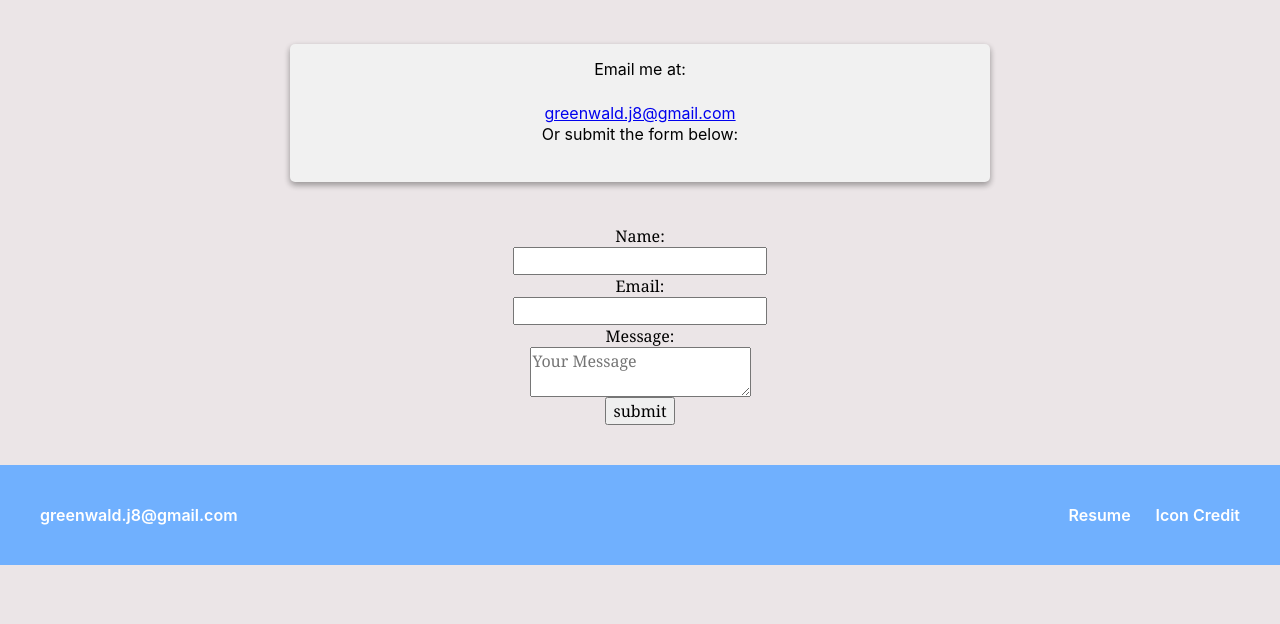
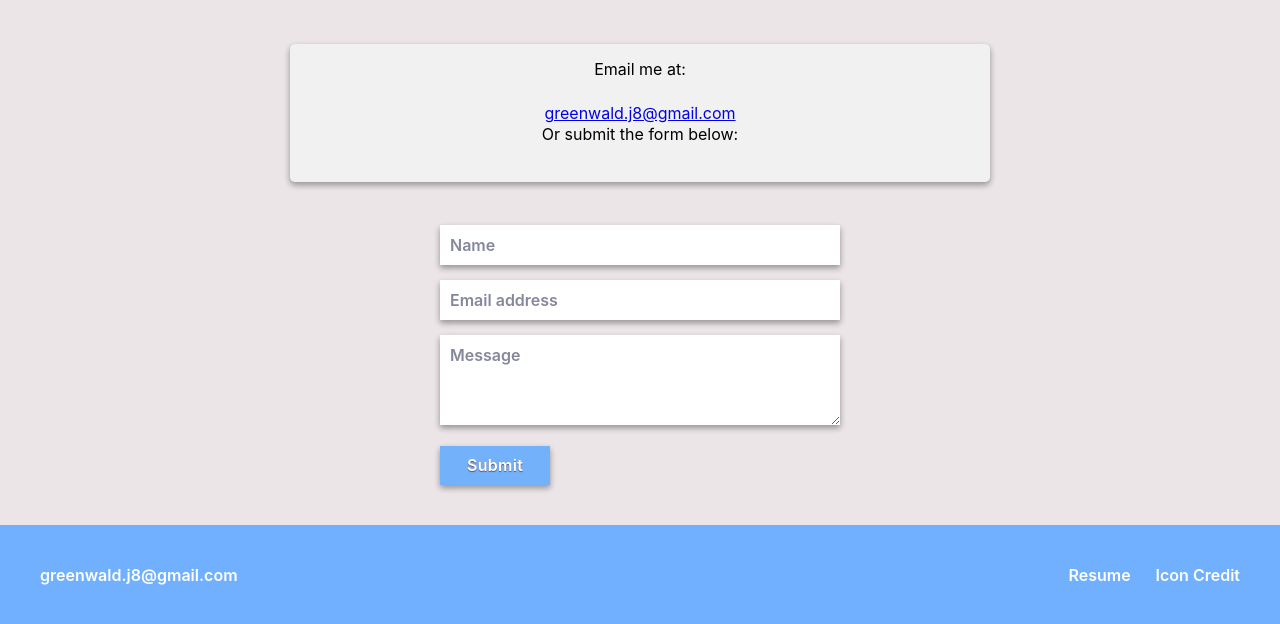
Before and after one commit to jacobg1/jacobg1.github.io, a Gatsby site: page /contact in a window 1280 px wide. Shown: the part 276-900 px from the top of the page. Before the commit the page ends 841 px from the top, so only its background shows below. Built offline with nearby package versions, Linux system fonts and the light colour scheme; Gatsby itself is replaced by a stand-in of ours.

Commit message:
styling contact form

```diff
--- a/src/components/contactForm.js
+++ b/src/components/contactForm.js
@@ -9,16 +9,40 @@ import loader from '../images/Ripple.svg'
 
 const MyForm = styled.form`
     margin: 0 auto;
-    text-align: center;
-    & input {
+    text-align: left;
+     width: 90%;
+     max-width: 400px;
+    & input, textarea {
+        font-weight: 600;
         display: block;
-        margin: 0 auto;
+        margin: 15px auto;
+        width: 100%;
+        padding: 10px;
+        box-shadow: 0 3px 6px rgba(0,0,0,0.16), 0 3px 6px rgba(0,0,0,0.23);
+        border: none;
+        color: #20224b;
+        font-family: -apple-system, BlinkMacSystemFont, Segoe UI, Roboto, Oxygen, Ubuntu, Cantarell, Fira Sans, Droid Sans, Helvetica Neue, sans-serif;
+        :focus {
+          outline-color: #73b2fb;
+        }
     }
     & textarea {
-        display: block;
-        margin: 0 auto;
+        height: 90px;
     }
-
+    & button {
+        font-weight: 600;
+        letter-spacing: .3px;
+        font-family: -apple-system, BlinkMacSystemFont, Segoe UI, Roboto, Oxygen, Ubuntu, Cantarell, Fira Sans, Droid Sans, Helvetica Neue, sans-serif;
+        border: 2px solid #73b2fb;
+        /* padding: 26px; */
+        line-height: 35px;
+        padding: 0 25px;
+        margin-top: 6px;
+        background: #73b2fb;
+        color: white;
+        text-shadow: 0 1px 1px rgb(106,80,91);
+        box-shadow: 0 3px 6px rgba(0,0,0,0.16), 0 3px 6px rgba(0,0,0,0.23);
+    }
     & input.error, textarea.error {
         border-color: red;
     }
@@ -46,7 +70,9 @@ const SuccessMessage = styled.div`
 `
 const LoadingSpinner = styled.img `
     display: none;
-    margin: 0 auto;
+    ${'' /* margin: 0 auto; */}
+     width: 90%;
+     max-width: 400px;
     ${({ loading }) => loading && `
         display: block;
     `}
@@ -60,6 +86,19 @@ const EmailErrorMessage = styled.div`
         display: block
     `}
 `
+const FormErrorHolder = styled.div`
+    width: 90%;
+    margin: 0 auto;
+    & ul {
+        margin-bottom: 0;
+    }
+     & li {
+        margin-bottom: 4px;
+        color: red;
+     }
+
+`
+
 class ContactForm extends Component {
     constructor() {
         super()
@@ -183,53 +222,61 @@ class ContactForm extends Component {
 
         return (
             <React.Fragment>
-                {
-                    formErrors.map(( error, index) => (
-                        <span key={ index }>{ error.text }</span>
-                    ))
-                }
+
+              <FormErrorHolder>
+                <ul>
+                  {
+                  formErrors.map(( error, index) => (
+                      <li key={ index }>{ error.text }</li>
+                  ))
+                  }
+                </ul>
+              </FormErrorHolder>
+
               <MyForm
                   onSubmit={ this.handleSubmit }
-                  submitted={this.state.submitted}
+                  submitted={ this.state.submitted }
                   >
 
-                <label>Name:</label>
+                {/* <label>Name:</label> */}
                 <input
                     className={ this.state.noName ? 'error' : '' }
                     type="text"
                     name="name"
-                    value={this.state.name}
-                    onChange={this.handleChange} />
+                    placeholder="Name"
+                    value={ this.state.name}
+                    onChange={ this.handleChange } />
                 {/* {
                   this.state.formErrors.noName
                   ? <p>please enter name</p>
                   : ''
                 } */}
-                <label>Email:</label>
+                {/* <label>Email:</label> */}
                 <input
                     className={ this.state.noEmail ? 'error' : '' }
-                    type="email"
+                    type="text"
                     name="email"
-                    value={this.state.email}
-                    onChange={this.handleChange} />
+                    placeholder="Email address"
+                    value={ this.state.email }
+                    onChange={ this.handleChange } />
                     {/* {
                       this.state.formErrors.noEmail
                       ? <p>please enter email</p>
                       : ''
                     } */}
-                <label>Message:</label>
+                {/* <label>Message:</label> */}
                 <textarea
                     className={ this.state.noMessage ? 'error' : ''}
-                    placeholder="Your Message"
+                    placeholder="Message"
                     name="message"
-                    value={this.state.message}
-                    onChange={this.handleChange}
+                    value={ this.state.message }
+                    onChange={ this.handleChange }
                 ></textarea>
 
                 <button
                     type="submit"
                     className={ this.state.loading ? 'loading' : ''}
-                >submit</button>
+                >Submit</button>
 
               </MyForm>
 
```
